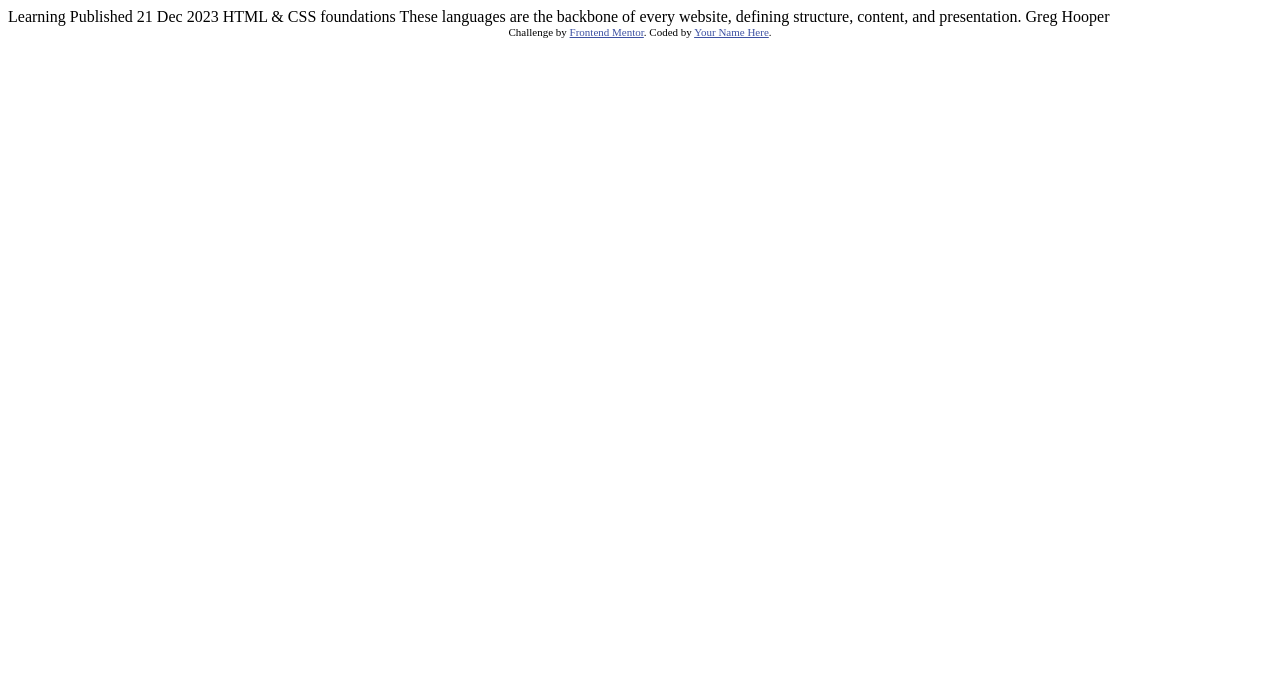
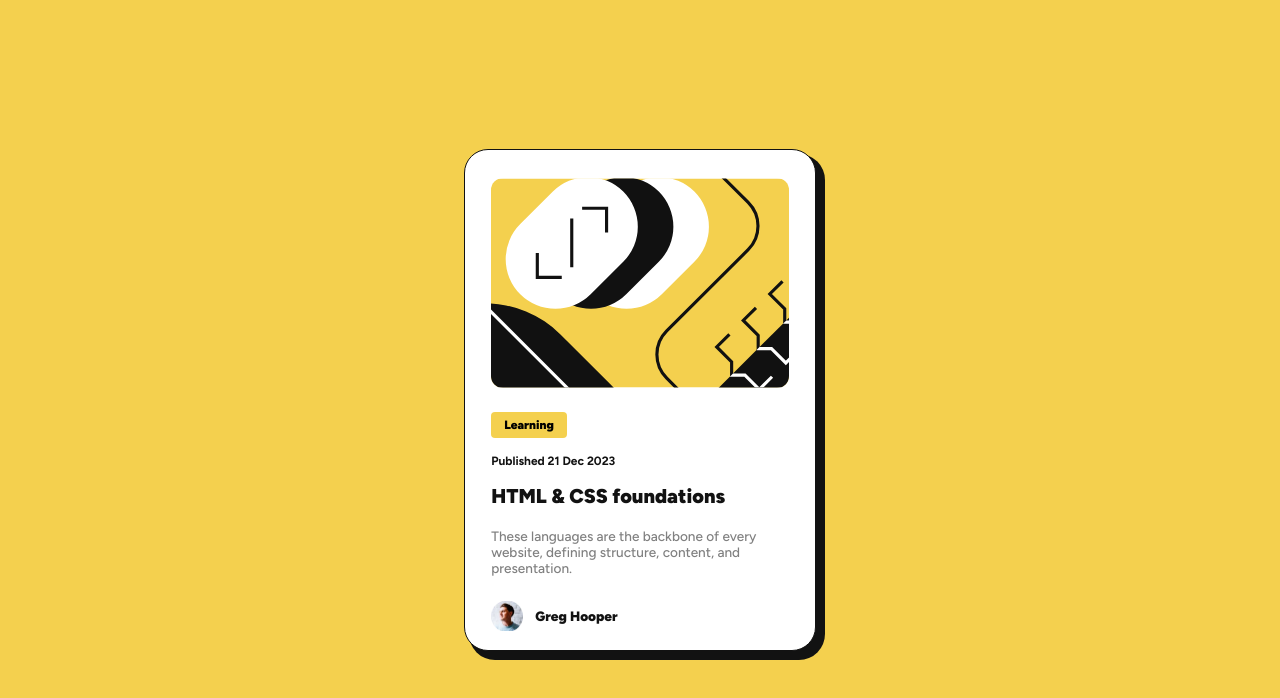
Before and after one commit to lucasvegalv/BlogCard-FrontendMentor, a plain HTML site: page index.html in a window 1280 px wide. Drawn offline with Linux system fonts and the light colour scheme.

Commit message:
First and last commit :)

```diff
--- a/index.html
+++ b/index.html
@@ -7,28 +7,24 @@
   <link rel="icon" type="image/png" sizes="32x32" href="./assets/images/favicon-32x32.png">
 
   <title>Frontend Mentor | Blog preview card</title>
-
-  <!-- Feel free to remove these styles or customise in your own stylesheet 👍 -->
-  <style>
-    .attribution { font-size: 11px; text-align: center; }
-    .attribution a { color: hsl(228, 45%, 44%); }
-  </style>
+  <link rel="stylesheet" href="style.css">
+  <link rel="preconnect" href="https://fonts.googleapis.com">
+<link rel="preconnect" href="https://fonts.gstatic.com" crossorigin>
+<link href="https://fonts.googleapis.com/css2?family=Figtree:ital,wght@0,300..900;1,300..900&display=swap" rel="stylesheet">
 </head>
 <body>
-
-  Learning
-
-  Published 21 Dec 2023
-
-  HTML & CSS foundations
-
-  These languages are the backbone of every website, defining structure, content, and presentation.
-
-  Greg Hooper
-
-  <div class="attribution">
-    Challenge by <a href="https://www.frontendmentor.io?ref=challenge" target="_blank">Frontend Mentor</a>.
-    Coded by <a href="#">Your Name Here</a>.
+  <div class="card">
+    <div class="main_content">
+      <img class="img" src="/assets/images/illustration-article.svg" alt="">
+      <p class="tag">Learning</p>
+      <p class="published_date">Published 21 Dec 2023</p>
+      <h2 class="title">HTML & CSS foundations</h2>
+      <p class="description">These languages are the backbone of every website, defining structure, content, and presentation.</p>
+      <div class="profile">
+        <img class="profile-pic" src="/assets/images/image-avatar.webp" alt="profile picture">
+        <h4 class="profile-name">Greg Hooper</h4>
+      </div>
+    </div>
   </div>
 </body>
 </html>
--- /dev/null
+++ b/style.css
@@ -0,0 +1,119 @@
+:root {
+  --clr-primary: hsl(47, 88%, 63%);
+  --clr-neutral-white: hsl(0, 0%, 100%);
+  --clr-neutral-grey: hsl(0, 0%, 50%);
+  --clr-neutral-black: hsl(0, 0%, 7%);
+
+  --ff-regular: "Figtree", sans-serif;
+
+  --fs-small: 0.75rem;
+  --fs-medium: 0.85rem;
+  --fs-large: 1.25rem;
+  --fs-extralarge: 2rem;
+
+  --fw-light: 300;
+  --fw-regular: 500;
+  --fw-semibold: 600;
+  --fw-bold: 700;
+  --fw-black: 900;
+}
+
+body,
+html {
+  background-color: var(--clr-primary);
+  height: 100%;
+  margin: 0;
+  font-family: var(--ff-regular);
+  display: flex;
+  justify-content: center;
+  align-items: center;
+}
+
+.card {
+  width: 350px;
+  height: 500px;
+  background-color: var(--clr-neutral-white);
+  border-radius: 1.5rem;
+  border: 1px solid var(--clr-neutral-black);
+  box-shadow: var(--clr-neutral-black) 7px 7px 0 2px;
+}
+
+.img {
+  border-radius: 0.75rem;
+  margin: 0 auto;
+  width: 100%;
+  height: 500px;
+  object-fit: cover;
+  margin-top: 1.75rem;
+}
+
+.main_content {
+  width: 85%;
+  height: inherit;
+  margin: 0 auto;
+  display: flex;
+  flex-direction: column;
+  justify-content: center;
+  text-align: left;
+}
+
+.tag {
+  cursor: pointer;
+  background-color: var(--clr-primary);
+  width: 20%;
+  padding: 0.35rem 0.5rem;
+  font-size: var(--fs-small);
+  font-weight: var(--fw-black);
+  margin-top: 1.5rem;
+  border-radius: 0.25rem;
+  text-align: center;
+}
+
+.published_date {
+  color: var(--clr-neutral-black);
+  font-weight: var(--fw-bold);
+  font-size: var(--fs-small);
+  margin-top: 0.25rem;
+}
+
+.title {
+  cursor: pointer;
+  color: var(--clr-neutral-black);
+  font-weight: var(--fw-black);
+  font-size: var(--fs-large);
+  margin-top: 0.25rem;
+}
+
+.title:hover {
+  color: var(--clr-primary);
+  transition: 0.25s;
+}
+
+.description {
+  color: var(--clr-neutral-grey);
+  font-weight: var(--fw-regular);
+  font-size: var(--fs-medium);
+  margin-top: 0.25rem;
+}
+
+.profile {
+  display: flex;
+  gap: 0.75rem;
+  align-items: center;
+  justify-content: flex-start;
+  margin-bottom: 0.5rem;
+}
+
+.profile-pic {
+  cursor: pointer;
+  width: 32px;
+  height: 30px;
+  object-fit: cover;
+}
+
+.profile-name {
+  cursor: pointer;
+  color: var(--clr-neutral-black);
+  font-weight: var(--fw-black);
+  font-size: var(--fs-medium);
+}
```
Also changed, not shown: 1 other file.
